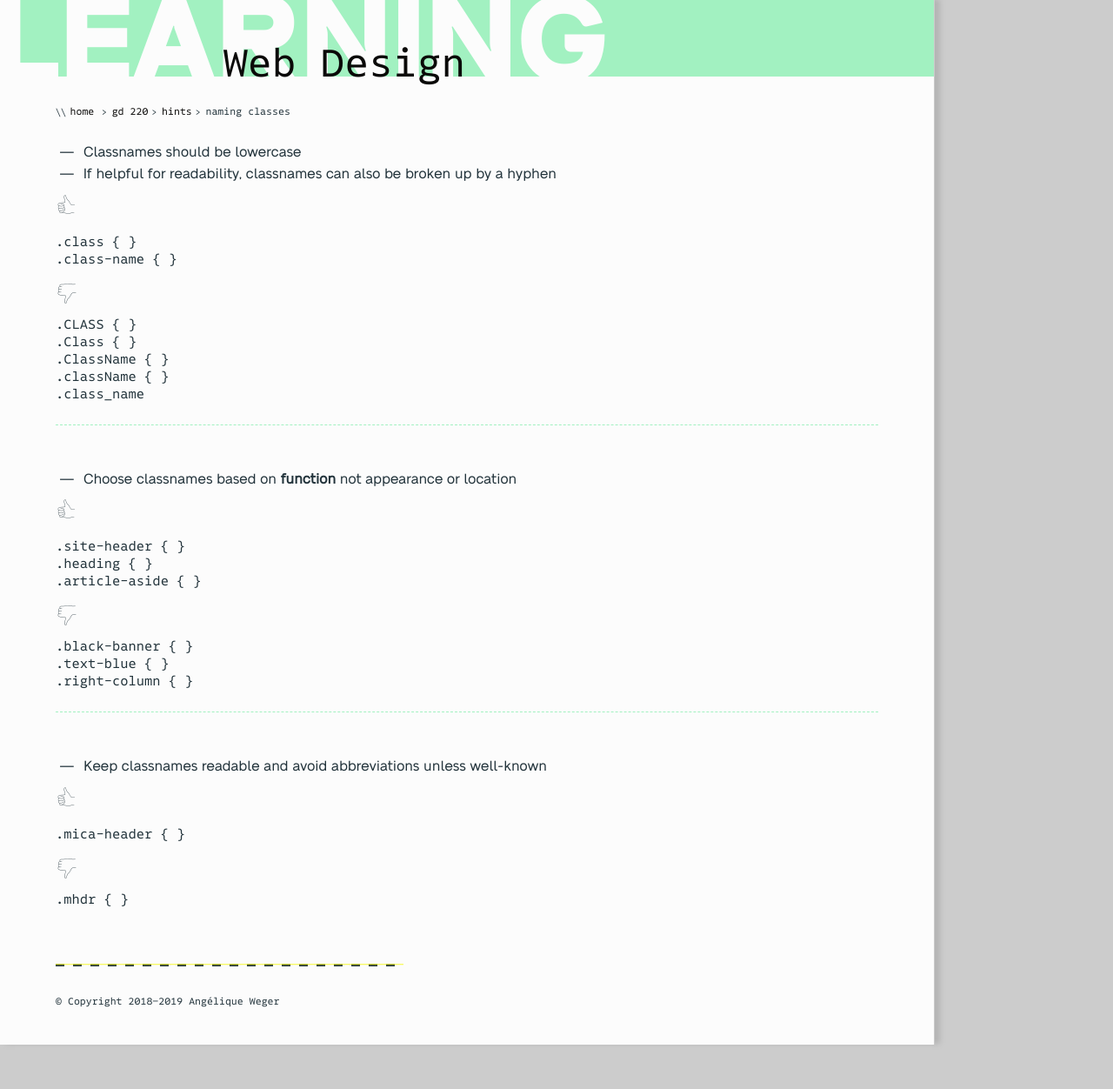
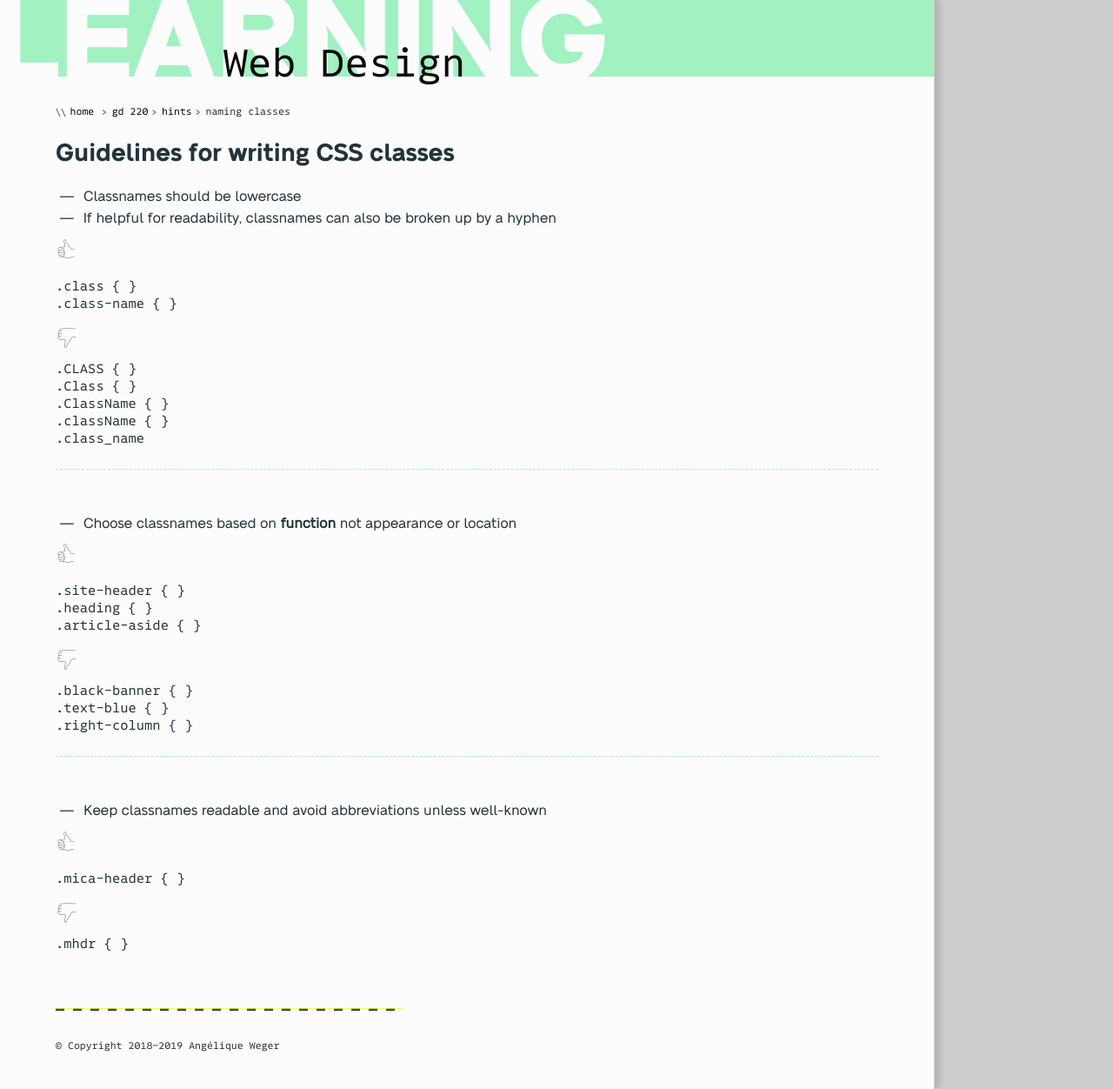
Before and after one commit to mica-web/mica-web.github.io, a Jekyll site: the page built from gd-220/hints/naming-classes.md, in a window 1280 px wide. Shown: the whole page at 87% size. Built offline with Jekyll 4.4.1, drawn with Linux system fonts in a browser that asks for light colours; some web fonts are replaced; before the commit the page ends 1201 px from its top, so only the background shows below that.

Commit message:
Add headings to hint pages

```diff
--- a/gd-220/hints/naming-classes.md
+++ b/gd-220/hints/naming-classes.md
@@ -2,6 +2,9 @@
 title: Naming CSS Classes
 course: gd-220
 ---
+
+Guidelines for writing CSS classes
+==================================
 
 - Classnames should be lowercase
 - If helpful for readability, classnames can also be broken up by a hyphen
```
Also changed, not shown: gd-220/hints/git-workflow.md (+3 -0 lines).
